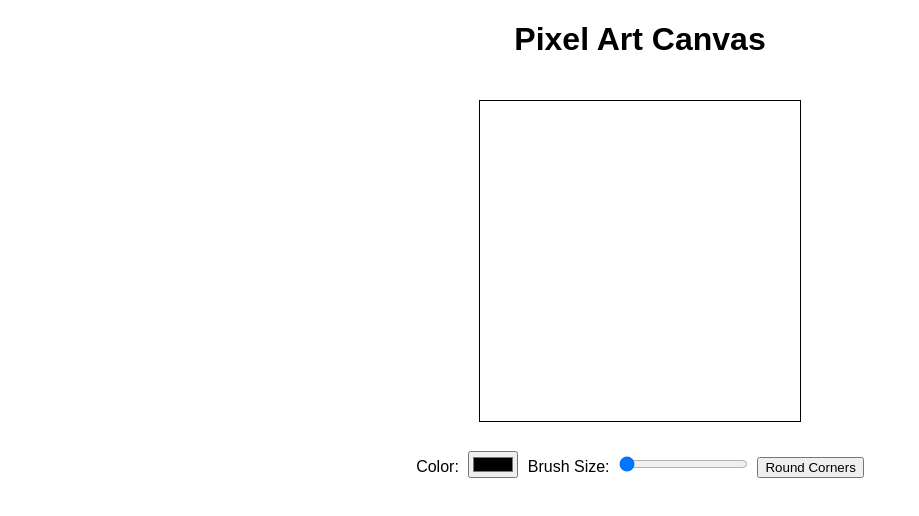
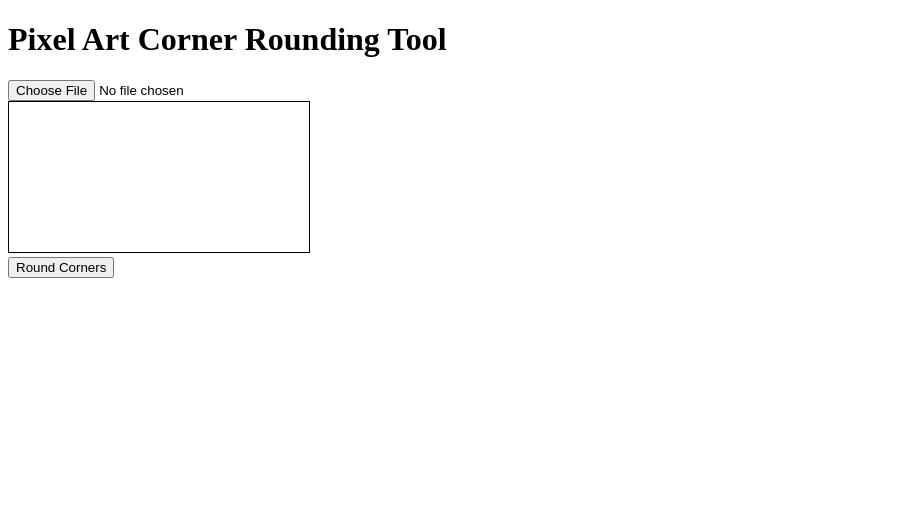
Before and after one commit to yumsYaey/roundPixels, a plain HTML site: page index.html in a window 1280 px wide. Shown: the whole page, without its empty margins (0-919 px from the left). Drawn offline with Linux system fonts and the light colour scheme.

Commit message:
Update index.html

```diff
--- a/index.html
+++ b/index.html
@@ -1,53 +1,24 @@
 <!DOCTYPE html>
 <html lang="en">
 <head>
-    <meta charset="UTF-8">
-    <meta name="viewport" content="width=device-width, initial-scale=1.0">
-    <title>Pixel Art with Rounding</title>
-    <style>
-        body {
-            font-family: Arial, sans-serif;
-            text-align: center;
-            margin: 20px;
-        }
-        #canvasContainer {
-            position: relative;
-            display: inline-block;
-            margin-top: 20px;
-        }
-        canvas {
-            border: 1px solid #000;
-        }
-        #controls {
-            margin-top: 20px;
-        }
-        input[type="color"], input[type="range"] {
-            margin: 5px;
-        }
-        button {
-            margin-top: 10px;
-        }
-    </style>
+  <meta charset="UTF-8">
+  <meta name="viewport" content="width=device-width, initial-scale=1.0">
+  <title>Pixel Art Corner Rounding Tool</title>
+  <style>
+    #canvas {
+      border: 1px solid black;
+    }
+  </style>
 </head>
 <body>
+  <h1>Pixel Art Corner Rounding Tool</h1>
 
-<h1>Pixel Art Canvas</h1>
+  <input type="file" id="uploadImage" accept="image/png, image/jpeg" />
+  <br />
+  <canvas id="canvas"></canvas>
+  <br />
+  <button onclick="roundCorners()">Round Corners</button>
 
-<div id="canvasContainer">
-    <canvas id="drawingCanvas" width="320" height="320"></canvas>
-</div>
-
-<div id="controls">
-    <label for="colorPicker">Color: </label>
-    <input type="color" id="colorPicker" value="#000000">
-
-    <label for="brushSize">Brush Size: </label>
-    <input type="range" id="brushSize" min="1" max="10" value="1">
-
-    <button id="roundCornersButton">Round Corners</button>
-    <button id="downloadButton" style="display:none;">Download Image</button>
-</div>
-
-<script src="app.js"></script>
+  <script src="rounder.js"></script>
 </body>
 </html>
```
